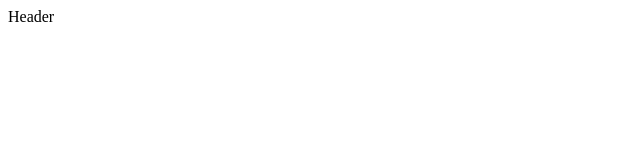
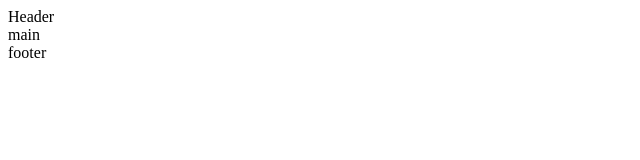
Before and after one commit to SuayMack/boraCodar, a plain HTML site: page boraCodar21/index.html in a window 1280 px wide. Shown: the full height of the page, 0-640 px from the left. Drawn offline with Linux system fonts and the light colour scheme.

Commit message:
incluido variáveis de cores

```diff
--- a/boraCodar21/index.html
+++ b/boraCodar21/index.html
@@ -1,14 +1,19 @@
 <!DOCTYPE html>
-<html lang="en">
+<html lang="pt-br">
 <head>
   <meta charset="UTF-8">
   <meta http-equiv="X-UA-Compatible" content="IE=edge">
   <meta name="viewport" content="width=device-width, initial-scale=1.0">
+  <link rel="preconnect" href="https://fonts.googleapis.com">
+  <link rel="preconnect" href="https://fonts.gstatic.com" crossorigin>
+  <link href="https://fonts.googleapis.com/css2?family=Inter:wght@500;700&display=swap" rel="stylesheet">
   <title>Desafio 21</title>
 </head>
 <body>
   <div class="app">
     <header>Header</header>
+    <main>main</main>
+    <footer>footer</footer>
   </div>
 </body>
 </html>
--- /dev/null
+++ b/boraCodar21/style.css
@@ -0,0 +1,27 @@
+:root {
+	--color-brand-color: #9333ea;
+	--color-brand-color-light: #a855f7;
+	--color-brand-color-lighter: #c084fc;
+	--color-text-color-primary: #f9fafb;
+	--color-text-color-secondary: #e4e4e7;
+	--color-close-button-color: #a1a1aa;
+	--color-stroke-color: #3f3f46;
+	--color-surface-color: #18181b;
+	--color-background-color: #09090b;
+
+  font-family: Inter;
+  font-size: 65.5%;
+}
+
+* {
+  margin: 0;
+  padding: 0;
+  box-sizing: border-box;
+  /* Para Suavisar a fonte */
+  -webkit-font-smoothing: antialiased;
+  -moz-osx-font-smoothing: grayscale;
+}
+
+body {
+  font-size: 1.6rem;
+}
```
